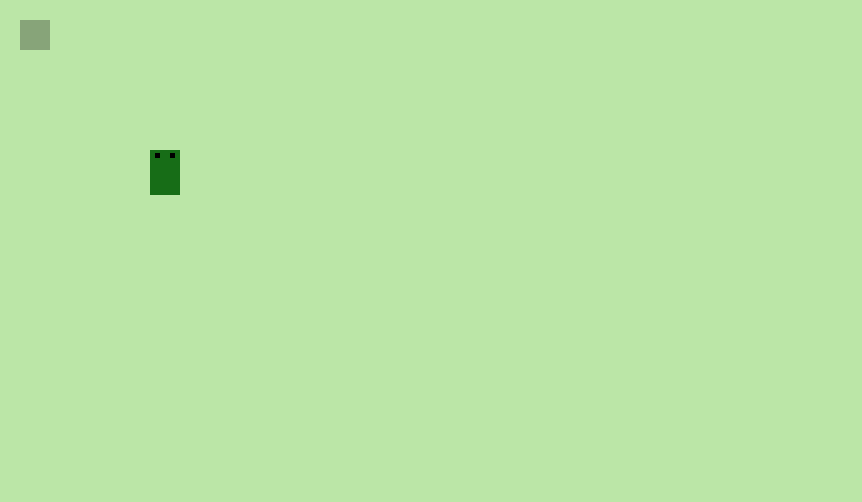
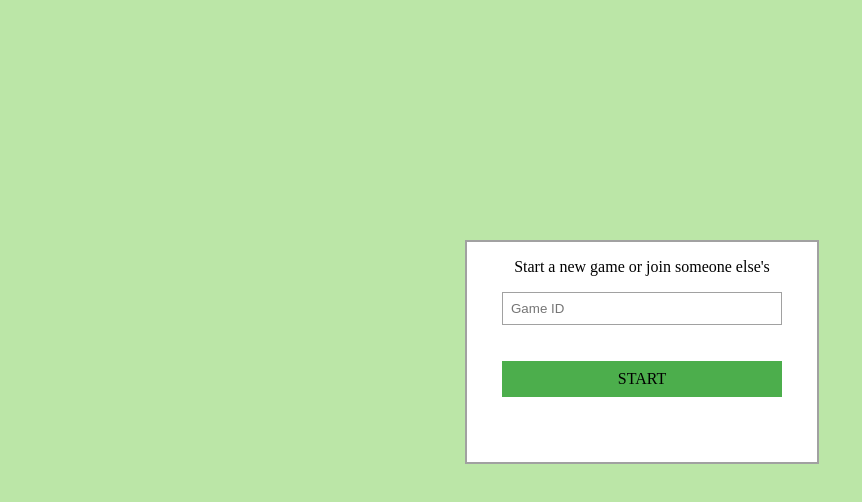
Before and after one commit to tritania/Comedo, a website: page public/index.html in a window 1280 px wide. Shown: the whole page, without its empty margins (0-862 px from the left). Drawn offline with Linux system fonts and the light colour scheme.

Commit message:
Readded the menu screen.

```diff
--- a/public/css/style.css
+++ b/public/css/style.css
@@ -1,4 +1,43 @@
 body {
     margin:0;
     padding:0;
+    background-color: #bbe6a7;
 }
+.joiner {
+    border: 2px solid #a1a1a1;
+    position: fixed;
+    top: 30%;
+	left: 50%;
+	margin-left: -175px;
+    visibility: visible;
+    z-index: 2;
+    background-color: #ffffff;
+    width: 350px;
+    height: 220px;
+    text-align: center;
+}
+
+.container {
+
+}
+
+#gid {
+    margin: 0 auto;
+    text-align: left;
+    border: 1px solid #a1a1a1;
+    background: #ffffff;
+    border-radius: 0px;
+    color: #a8a8a8;
+    padding:8px;
+    margin-bottom:20px;
+    width:280px;
+}
+
+.button {
+    margin: 0 auto;
+    width: 280px;
+    height: 36px;
+    background-color: #4cae4c;
+    line-height: 36px;
+    cursor: pointer;
+}
--- a/public/index.html
+++ b/public/index.html
@@ -3,8 +3,18 @@
         <link rel="shortcut icon" href="data/favicon.ico" >
         <link href="css/style.css" rel="stylesheet" type="text/css">
         <script src="js/phaser.min.js" type="text/javascript"></script>
+        <script type="text/javascript" src="js/menu.js"></script>
     </head>
     <body>
-        <script src="js/main.js" type="text/javascript"></script>
+        <div class="container">
+            <script type="text/javascript" src="js/main.js"></script>
+            <div class="joiner" id="joined">
+                <p>Start a new game or join someone else's</p>
+                <input id="gid" type="text" placeholder="Game ID">
+                <div class="button" onclick="join()">
+                    <p id="buttontxt">START</p>
+                </div>
+            </div>
+        </div>
     </body>
 </html>
--- a/public/js/main.js
+++ b/public/js/main.js
@@ -9,8 +9,12 @@ var width = document.documentElement.clientWidth,
     world,
     active = false,
     dest = {x: 150, y: 150}, //destination
+    game;
+    //keyinput = game.input.keyboard.createCursorKeys();
+
+function createGame() {
     game = new Phaser.Game(width, height, Phaser.AUTO, '', { preload: preload, create: create, update: update });
-    //keyinput = game.input.keyboard.createCursorKeys();
+}
 
 function preload() {
     game.load.spritesheet('player', 'assets/player.png', 30, 45);
--- /dev/null
+++ b/public/js/menu.js
@@ -0,0 +1,10 @@
+function join() {
+    "use strict";
+    document.getElementById("joined").style.visibility = "hidden";
+    var value = document.getElementById("gid").value;
+    if (value === "") {
+        createGame();
+    } else {
+        createGame();
+    }
+}
```
